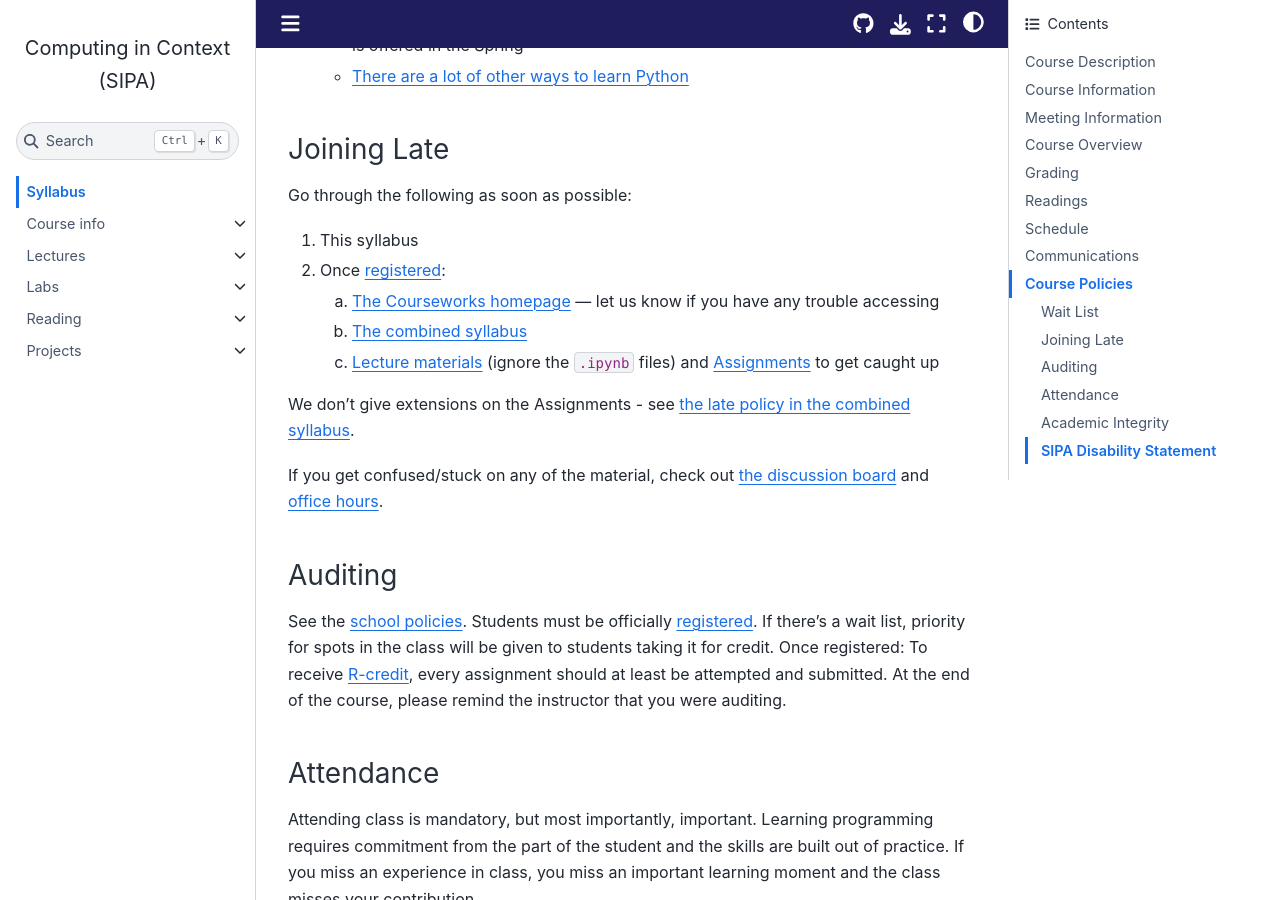
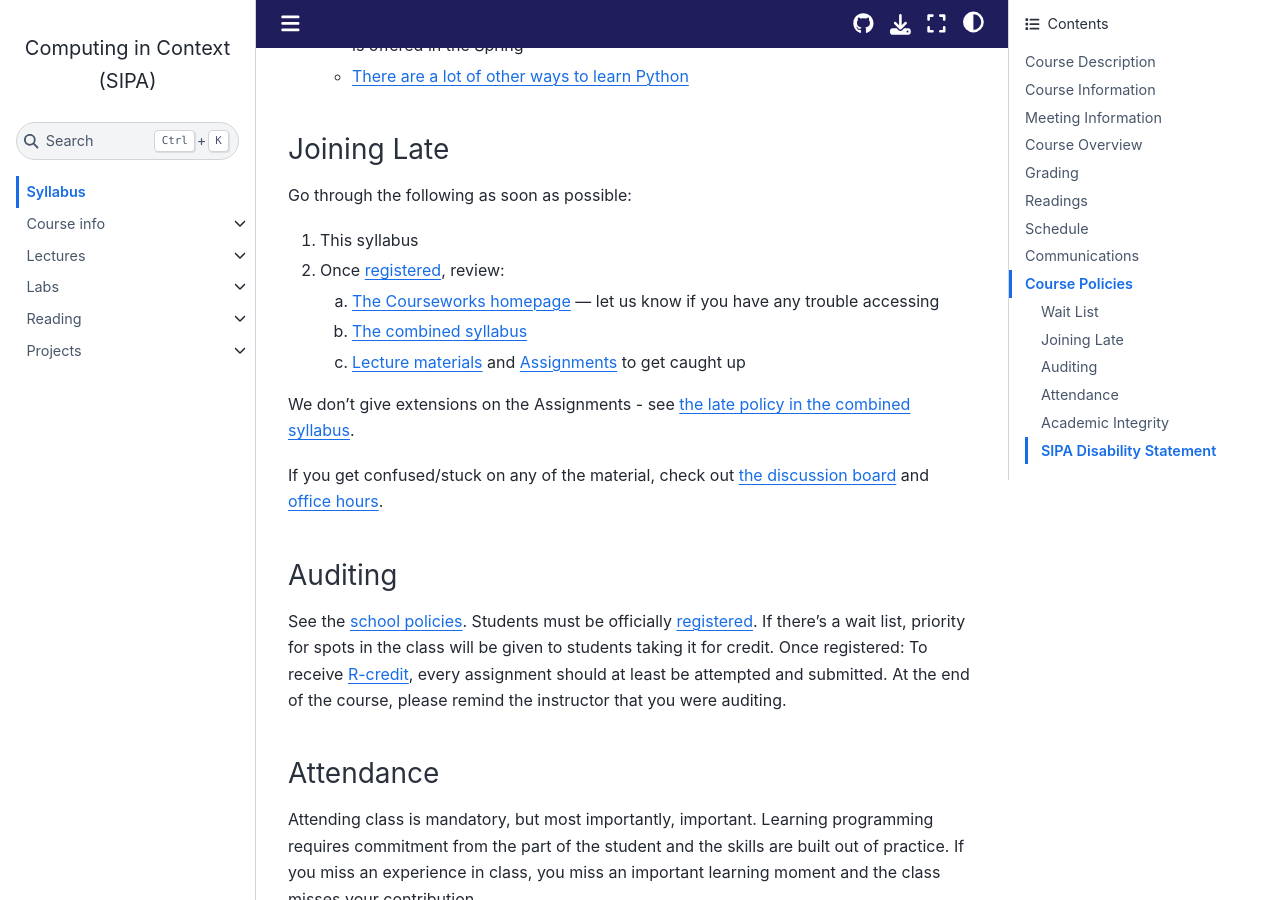
Before and after one commit to afeld/computing-in-context, a Jupyter Book: the page built from index.md, in a window 1280 px wide and 900 px high, scrolled down 6218 px. Built offline with Jupyter Book 1.0.4 settings and Sphinx 7.4.7 and the Sphinx Book theme 1.1.4, drawn with Linux system fonts in a browser that asks for light colours; pages that are not in the unit, such as notebooks, are missing from menus; comment, search, counter and statistics services are not loaded.

```diff
--- a/_toc.yml
+++ b/_toc.yml
@@ -21,7 +21,7 @@ chapters:
       - file: analytics
   - file: redirects/lectures
     sections:
-      - url: https://courseworks2.columbia.edu/courses/226977/files/folder/Lectures_first_half
+      - url: https://drive.google.com/drive/folders/1DSDO-BBdJ7b7Im6osWGzn49Cw_snw96j
         title: Lectures 1-14
       - file: lecture_15
       - file: lecture_16
--- a/index.md
+++ b/index.md
@@ -150,10 +150,10 @@ If there ends up being a wait list:
 Go through the following as soon as possible:
 
 1. This syllabus
-1. Once [registered](https://bulletin.columbia.edu/sipa/registration/):
+1. Once [registered](https://bulletin.columbia.edu/sipa/registration/), review:
    1. [The Courseworks homepage](https://courseworks2.columbia.edu/courses/226977) — let us know if you have any trouble accessing
    1. [The combined syllabus](https://courseworks2.columbia.edu/courses/226977/pages/syllabus)
-   1. [Lecture materials](https://courseworks2.columbia.edu/courses/226977/files/folder/Lectures_first_half) (ignore the `.ipynb` files) and [Assignments](https://courseworks2.columbia.edu/courses/226977/assignments) to get caught up
+   1. [Lecture materials](https://drive.google.com/drive/folders/1DSDO-BBdJ7b7Im6osWGzn49Cw_snw96j) and [Assignments](https://courseworks2.columbia.edu/courses/226977/assignments) to get caught up
 
 We don't give extensions on the Assignments - see [the late policy in the combined syllabus](https://courseworks2.columbia.edu/courses/226977).
 
```
Also changed, not shown: .github/ISSUE_TEMPLATE/new_term.md (+0 -1 lines), office_hours.md (+3 -1 lines).
